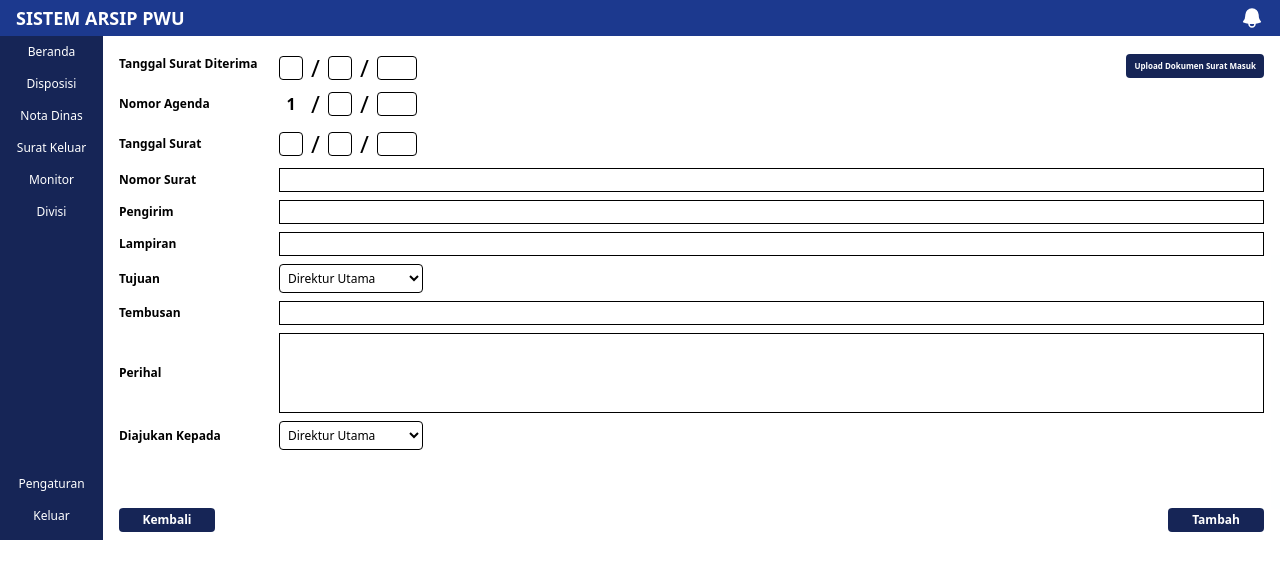
After one commit to farrelmt/pwu_archive, a Django app: page /disposisi/tambah/ in a window 1280 px wide. The commit adds this page. Shown: the top 579 px of the page. Run offline with Django 5.2, Linux system fonts and the light colour scheme; some libraries are stand-ins or nearby versions.

Commit message:
Update ui disposisi

```diff
--- a/archiveproject/archiveproject/settings.py
+++ b/archiveproject/archiveproject/settings.py
@@ -111,6 +111,8 @@ STATICFILES_DIRS = [BASE_DIR / 'theme' / 'static']
 # Default primary key field type
 # https://docs.djangoproject.com/en/5.2/ref/settings/#default-auto-field
 
+APPEND_SLASH = True
+
 DEFAULT_AUTO_FIELD = 'django.db.models.BigAutoField'
 
 NPM_BIN_PATH = "C:\\Program Files\\nodejs\\npm.cmd"
--- /dev/null
+++ b/archiveproject/homepage/templates/disposisi_tambah.html
@@ -0,0 +1,109 @@
+{% extends 'home_base.html' %}
+{% block title %}TAMBAH DISPOSISI{% endblock %}
+{% block content %}
+
+<div class="bg-gray-50/10 p-4 select-none w-full">
+
+    <div class="space-y-2">
+
+        <div class="flex items-center justify-between">
+           <div class="flex mt-1">
+                <p class="text-xs font-semibold w-40">Tanggal Surat Diterima</p>
+                <input class="border rounded-sm w-6 p-1 h-6 text-xs bg-white" type="text">
+                <p class="mx-2 text-2xl self-start leading-none">/</p>
+                <input class="border rounded-sm w-6 p-1 h-6 text-xs bg-white" type="text">
+                <p class="mx-2 text-2xl self-start leading-none">/</p>
+                <input class="border rounded-sm w-10 p-1 h-6 px-1 text-xs bg-white" type="text">
+           </div>
+
+            <div class="flex ">
+                <button class="bg-blue-950 text-white font-bold rounded ml-2 px-2 h-6 text-[8px] hover:bg-blue-900">
+                    Upload Dokumen Surat Masuk
+                </button>
+            </div>
+        </div>
+
+        <div class="flex items-center">
+            <p class="text-xs font-semibold w-40">Nomor Agenda</p>
+            <p class="font-semibold w-6 text-center">1</p>
+            <p class="text-2xl mx-2">/</p>
+            <input class="border rounded-sm w-6 p-1 h-6 text-xs bg-white" type="text">
+            <p class="mx-2 text-2xl ">/</p>
+            <input class="border rounded-sm w-10 p-1 h-6 px-1 text-xs bg-white" type="text">
+        </div>
+
+        <div class="flex items-center">
+            <p class="text-xs font-semibold w-40">Tanggal Surat</p>
+                <input class="border rounded-sm w-6 p-1 h-6 text-xs bg-white" type="text">
+                <p class="mx-2 text-2xl items-center">/</p>
+                <input class="border rounded-sm w-6 p-1 h-6 text-xs bg-white" type="text">
+                <p class="mx-2 text-2xl">/</p>
+                <input class="border rounded-sm w-10 p-1 h-6 px-1 text-xs bg-white" type="text">
+        </div>
+
+        <div class="flex items-center">
+            <p class="text-xs font-semibold w-40">Nomor Surat</p>
+            <input class="border p-1 h-6 text-xs bg-white flex-grow" type="text">
+        </div>
+
+        <div class="flex items-center">
+            <p class="text-xs font-semibold w-40">Pengirim</p>
+            <input class="border p-1 h-6 text-xs bg-white flex-grow" type="text">
+        </div>
+
+        <div class="flex items-center">
+            <p class="text-xs font-semibold w-40">Lampiran</p>
+            <input class="border p-1 h-6 text-xs bg-white flex-grow" type="text">
+        </div>
+
+        <div class="flex items-center">
+            <p class="text-xs font-semibold w-40">Tujuan</p>
+            <select class="border rounded-sm w-36 p-1 text-xs bg-white">
+                <option>Direktur Utama</option>
+                <option>Direktur</option>
+            </select>
+        </div>
+
+        <div class="flex items-center">
+            <p class="text-xs font-semibold w-40">Tembusan</p>
+            <input class="border p-1 h-6 text-xs bg-white flex-grow" type="text">
+        </div>
+
+        <div class="flex items-center">
+            <p class="text-xs font-semibold w-40">Perihal</p>
+            <textarea
+                class="border p-1 h-20 text-xs bg-white flex-grow resize-none"
+            ></textarea>
+        </div>
+
+        <div class="flex items-center">
+            <p class="text-xs font-semibold w-40">Diajukan Kepada</p>
+            <div class="flex items-center gap-2">
+                <select class="border rounded-sm w-36 p-1 text-xs bg-white">
+                    <option>Direktur Utama</option>
+                    <option>Direktur</option>
+                </select>
+            </div>
+        </div>
+
+
+    </div>
+
+    <br/>
+    <div class="flex justify-between bottom-0 mt-8">
+        <a href="{% url 'homepage:disposisi' %}">
+            <button class="bg-blue-950 text-white font-semibold rounded w-24 h-6 text-xs hover:bg-blue-900">
+                Kembali
+            </button>
+        </a>
+
+        <a href="{% url 'homepage:disposisi' %}">
+            <button class="bg-blue-950 text-white font-semibold rounded w-24 h-6 text-xs hover:bg-blue-900">
+                Tambah
+            </button>
+        </a>
+    </div>
+
+</div>
+
+{% endblock %}
--- a/archiveproject/homepage/templates/home_base.html
+++ b/archiveproject/homepage/templates/home_base.html
@@ -44,7 +44,7 @@
             <aside id="sidebar"
                class="fixed flex flex-col bg-blue-950 text-white w-28 h-126
                p-0 space-y-0 transform transition-transform -translate-x-full md:translate-x-0
-               md:relative justify-between min">
+               md:relative justify-between min z-10">
 
                 <div class="">
                     <a href="{% url 'homepage:dashboard' %}" class="block py-2 px-3 hover:bg-blue-700 text-center text-xs ">
@@ -73,7 +73,7 @@
                 </div>
             </aside>
 
-            <main class="flex w-full text-black md:ml overflow-hidden">
+            <main class="flex w-full bg-white text-black md:ml overflow-hidden">
                 {% block content %}
                 {% endblock %}
             </main>
--- a/archiveproject/homepage/urls.py
+++ b/archiveproject/homepage/urls.py
@@ -5,11 +5,16 @@ app_name = 'homepage'
 
 urlpatterns = [
     path('', views.dashboard, name='dashboard'),
-    path('disposisi', views.disposisi, name='disposisi'),
-    path('notadinas', views.nota_dinas, name='notadinas'),
-    path('suratkeluar', views.surat_keluar, name='suratkeluar'),
-    path('monitor', views.monitoring, name='monitor'),
-    path('divisi', views.divisi, name='divisi'),
-    path('pengaturan', views.pengaturan, name='pengaturan'),
-    path('notif', views.notifikasi, name='notif'),
+    path('disposisi/', views.disposisi, name='disposisi'),
+    path('disposisi/tambah/', views.tambah_disposisi, name='tambahdisposisi'),
+    path('disposisi/filter/', views.filter_disposisi, name='filterdisposisi'),
+    path('disposisi/<int:pk>/', views.detail_disposisi, name='disposisi'),
+
+    path('nota-dinas/', views.nota_dinas, name='notadinas'),
+    path('surat-keluar/', views.surat_keluar, name='suratkeluar'),
+    path('monitor/', views.monitoring, name='monitor'),
+    path('divisi/', views.divisi, name='divisi'),
+    path('pengaturan/', views.pengaturan, name='pengaturan'),
+    path('notif/', views.notifikasi, name='notif'),
+
 ]
--- a/archiveproject/homepage/views.py
+++ b/archiveproject/homepage/views.py
@@ -16,6 +16,18 @@ def dashboard(request):
 def disposisi(request):
     return render(request, 'disposisi.html')
 
+def tambah_disposisi(request):
+    return render(request, 'disposisi_tambah.html')
+
+def filter_disposisi(request):
+    return render(request, 'dashboard.html')
+
+def detail_disposisi(request):
+    return render(request, 'dashboard.html')
+
+def nota_dinas(request):
+    pass
+
 def nota_dinas(request):
     return render(request, 'nota_dinas.html')
 
--- a/archiveproject/theme/static/css/dist/styles.css
+++ b/archiveproject/theme/static/css/dist/styles.css
@@ -18,6 +18,7 @@
     --color-gray-200: oklch(92.8% 0.006 264.531);
     --color-gray-300: oklch(87.2% 0.01 258.338);
     --color-gray-400: oklch(70.7% 0.022 261.325);
+    --color-gray-500: oklch(55.1% 0.027 264.364);
     --color-black: #000;
     --color-white: #fff;
     --spacing: 0.25rem;
@@ -27,6 +28,8 @@
     --text-sm--line-height: calc(1.25 / 0.875);
     --text-lg: 1.125rem;
     --text-lg--line-height: calc(1.75 / 1.125);
+    --text-2xl: 1.5rem;
+    --text-2xl--line-height: calc(2 / 1.5);
     --text-3xl: 1.875rem;
     --text-3xl--line-height: calc(2.25 / 1.875);
     --text-4xl: 2.25rem;
@@ -40,6 +43,7 @@
     --font-weight-bold: 700;
     --tracking-normal: 0em;
     --leading-normal: 1.5;
+    --radius-sm: 0.25rem;
     --radius-md: 0.375rem;
     --radius-lg: 0.5rem;
     --default-transition-duration: 150ms;
@@ -329,6 +336,18 @@
       bottom: auto;
       --toast-y: 0;
     }
+  }
+  .top-0 {
+    top: calc(var(--spacing) * 0);
+  }
+  .bottom-0 {
+    bottom: calc(var(--spacing) * 0);
+  }
+  .z-2 {
+    z-index: 2;
+  }
+  .z-10 {
+    z-index: 10;
   }
   .container {
     width: 100%;
@@ -376,17 +410,44 @@
   .mt-2 {
     margin-top: calc(var(--spacing) * 2);
   }
+  .mt-3 {
+    margin-top: calc(var(--spacing) * 3);
+  }
+  .mt-4 {
+    margin-top: calc(var(--spacing) * 4);
+  }
+  .mt-5 {
+    margin-top: calc(var(--spacing) * 5);
+  }
   .mt-6 {
     margin-top: calc(var(--spacing) * 6);
   }
+  .mt-7 {
+    margin-top: calc(var(--spacing) * 7);
+  }
+  .mt-8 {
+    margin-top: calc(var(--spacing) * 8);
+  }
+  .mt-9 {
+    margin-top: calc(var(--spacing) * 9);
+  }
+  .mt-10 {
+    margin-top: calc(var(--spacing) * 10);
+  }
   .mt-\[2px\] {
     margin-top: 2px;
+  }
+  .mr-1 {
+    margin-right: calc(var(--spacing) * 1);
   }
   .mr-2 {
     margin-right: calc(var(--spacing) * 2);
   }
   .mr-3 {
     margin-right: calc(var(--spacing) * 3);
+  }
+  .mb-1 {
+    margin-bottom: calc(var(--spacing) * 1);
   }
   .mb-2 {
     margin-bottom: calc(var(--spacing) * 2);
@@ -399,6 +460,18 @@
   }
   .mb-12 {
     margin-bottom: calc(var(--spacing) * 12);
+  }
+  .ml-1 {
+    margin-left: calc(var(--spacing) * 1);
+  }
+  .ml-2 {
+    margin-left: calc(var(--spacing) * 2);
+  }
+  .ml-3 {
+    margin-left: calc(var(--spacing) * 3);
+  }
+  .ml-px {
+    margin-left: 1px;
   }
   @layer daisyui.l1.l2.l3 {
     .status {
@@ -490,8 +566,17 @@
   .h-6 {
     height: calc(var(--spacing) * 6);
   }
+  .h-7 {
+    height: calc(var(--spacing) * 7);
+  }
   .h-10 {
     height: calc(var(--spacing) * 10);
+  }
+  .h-20 {
+    height: calc(var(--spacing) * 20);
+  }
+  .h-30 {
+    height: calc(var(--spacing) * 30);
   }
   .h-40 {
     height: calc(var(--spacing) * 40);
@@ -523,14 +617,26 @@
   .w-18 {
     width: calc(var(--spacing) * 18);
   }
+  .w-20 {
+    width: calc(var(--spacing) * 20);
+  }
   .w-24 {
     width: calc(var(--spacing) * 24);
   }
   .w-28 {
     width: calc(var(--spacing) * 28);
   }
+  .w-30 {
+    width: calc(var(--spacing) * 30);
+  }
+  .w-32 {
+    width: calc(var(--spacing) * 32);
+  }
   .w-35 {
     width: calc(var(--spacing) * 35);
+  }
+  .w-36 {
+    width: calc(var(--spacing) * 36);
   }
   .w-40 {
     width: calc(var(--spacing) * 40);
@@ -601,11 +710,17 @@
   .cursor-pointer {
     cursor: pointer;
   }
+  .resize-none {
+    resize: none;
+  }
   .grid-cols-2 {
     grid-template-columns: repeat(2, minmax(0, 1fr));
   }
   .flex-col {
     flex-direction: column;
+  }
+  .flex-row {
+    flex-direction: row;
   }
   .place-items-center {
     place-items: center;
@@ -616,11 +731,23 @@
   .items-end {
     align-items: flex-end;
   }
+  .items-start {
+    align-items: flex-start;
+  }
   .justify-between {
     justify-content: space-between;
   }
   .justify-center {
     justify-content: center;
+  }
+  .justify-end {
+    justify-content: flex-end;
+  }
+  .gap-1 {
+    gap: calc(var(--spacing) * 1);
+  }
+  .gap-2 {
+    gap: calc(var(--spacing) * 2);
   }
   .gap-6 {
     gap: calc(var(--spacing) * 6);
@@ -645,6 +772,9 @@
     margin-inline-start: calc(calc(var(--spacing) * 4) * var(--tw-space-x-reverse));
     margin-inline-end: calc(calc(var(--spacing) * 4) * calc(1 - var(--tw-space-x-reverse)));
   }
+  .self-start {
+    align-self: flex-start;
+  }
   .overflow-hidden {
     overflow: hidden;
   }
@@ -666,15 +796,25 @@
   .rounded-md {
     border-radius: var(--radius-md);
   }
+  .rounded-sm {
+    border-radius: var(--radius-sm);
+  }
   .border {
     border-style: var(--tw-border-style);
     border-width: 1px;
+  }
+  .border-2 {
+    border-style: var(--tw-border-style);
+    border-width: 2px;
   }
   .border-gray-200 {
     border-color: var(--color-gray-200);
   }
   .border-gray-300 {
     border-color: var(--color-gray-300);
+  }
+  .bg-black {
+    background-color: var(--color-black);
   }
   .bg-blue-900 {
     background-color: var(--color-blue-900);
@@ -685,11 +825,22 @@
   .bg-gray-50 {
     background-color: var(--color-gray-50);
   }
+  .bg-gray-50\/10 {
+    background-color: color-mix(in srgb, oklch(98.5% 0.002 247.839) 10%, transparent);
+  }
+  @supports (color: color-mix(in lab, red, red)) {
+    .bg-gray-50\/10 {
+      background-color: color-mix(in oklab, var(--color-gray-50) 10%, transparent);
+    }
+  }
   .bg-gray-200 {
     background-color: var(--color-gray-200);
   }
   .bg-gray-400 {
     background-color: var(--color-gray-400);
+  }
+  .bg-gray-500 {
+    background-color: var(--color-gray-500);
   }
   .bg-white {
     background-color: var(--color-white);
@@ -709,17 +860,29 @@
   .p-8 {
     padding: calc(var(--spacing) * 8);
   }
+  .px-1 {
+    padding-inline: calc(var(--spacing) * 1);
+  }
+  .px-2 {
+    padding-inline: calc(var(--spacing) * 2);
+  }
   .px-3 {
     padding-inline: calc(var(--spacing) * 3);
   }
   .px-4 {
     padding-inline: calc(var(--spacing) * 4);
   }
+  .px-px {
+    padding-inline: 1px;
+  }
   .py-1 {
     padding-block: calc(var(--spacing) * 1);
   }
   .py-2 {
     padding-block: calc(var(--spacing) * 2);
+  }
+  .pb-1 {
+    padding-bottom: calc(var(--spacing) * 1);
   }
   .text-center {
     text-align: center;
@@ -732,6 +895,10 @@
   }
   .font-serif {
     font-family: var(--font-serif);
+  }
+  .text-2xl {
+    font-size: var(--text-2xl);
+    line-height: var(--tw-leading, var(--text-2xl--line-height));
   }
   .text-3xl {
     font-size: var(--text-3xl);
@@ -761,8 +928,24 @@
     font-size: var(--text-xs);
     line-height: var(--tw-leading, var(--text-xs--line-height));
   }
+  .text-\[2px\] {
+    font-size: 2px;
+  }
+  .text-\[3px\] {
+    font-size: 3px;
+  }
+  .text-\[4px\] {
+    font-size: 4px;
+  }
   .text-\[6px\] {
     font-size: 6px;
+  }
+  .text-\[8px\] {
+    font-size: 8px;
+  }
+  .leading-none {
+    --tw-leading: 1;
+    line-height: 1;
   }
   .leading-normal {
     --tw-leading: var(--leading-normal);
```
Also changed, not shown: other parts of archiveproject/theme/static/css/dist/styles.css (+118 -0 lines), archiveproject/homepage/templates/dashboard.html (+4 -4 lines), archiveproject/homepage/templates/disposisi.html (+44 -25 lines), archiveproject/documents/forms.py (added).
